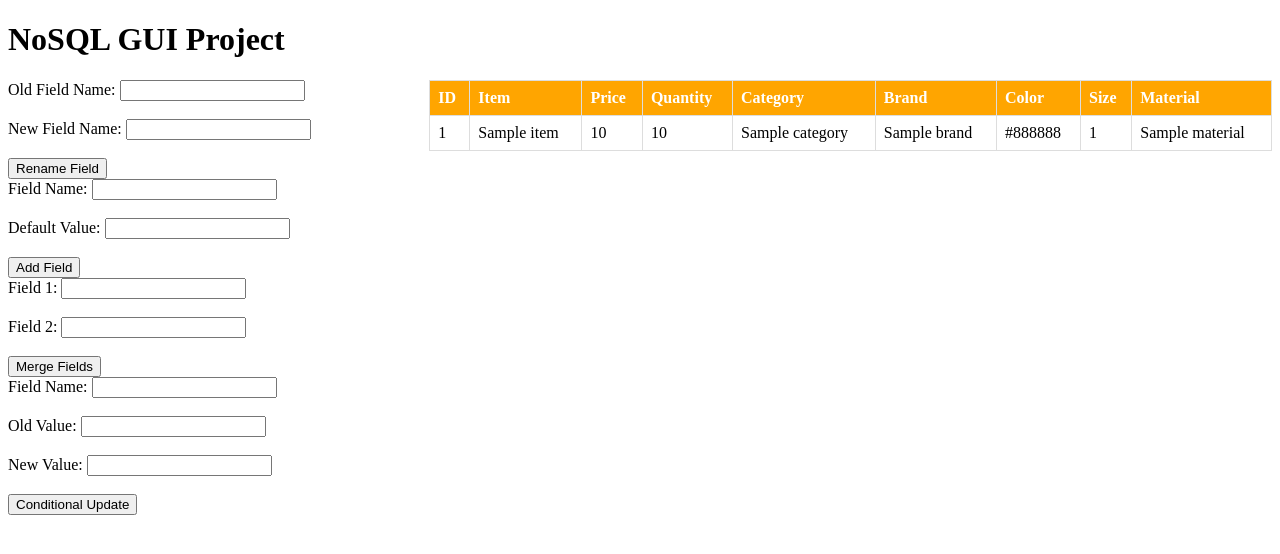
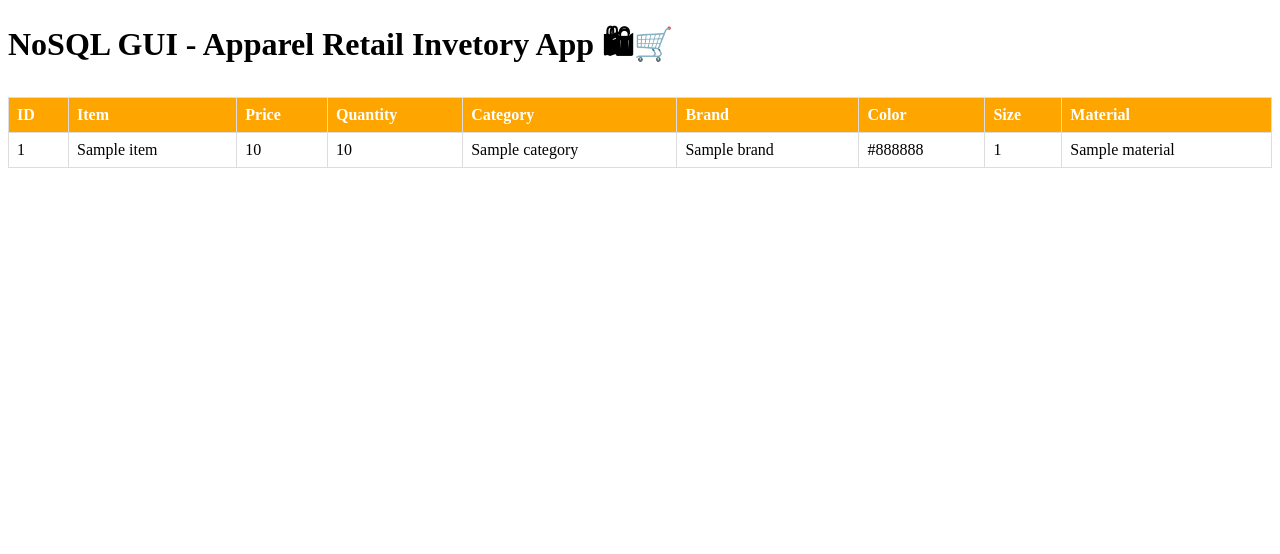
Before and after one commit to Chuka-J-Uzo/NoSQL_GUI_Project_IUBH, a Flask app: page / in a window 1280 px wide. Shown: the top 554 px of the page. Run offline with Flask 3, Linux system fonts and the light colour scheme; a database or web service that is not in the repository returns one stand-in record (Sample ...).

Commit message:
Python app and READ.md updated with full installation directions

```diff
--- a/main.py
+++ b/main.py
@@ -16,11 +16,18 @@ client = MongoClient(mongo_uri)
 db = client['Datastream_db']
 collection = db['Data_collection']
 
-
+# Our sample database
 store_data = [
-    {"item": "Item 1", "price": 14.6, "quantity": 50, "category": "Category 1", "brand": "Brand Gaeger", "color": "Red", "size": "Small", "material": "Cotton"},
-    {"item": "Item 2", "price": 70.2, "quantity": 30, "category": "Category 2", "brand": "Brand Umlaut", "color": "Blue", "size": "Medium", "material": "Polyester"},
-
+    {"item": "Item 1 ", "price": 14.6, "quantity": 50, "category": "Category 1", "brand": "Brand Gaeger", "color": "Red", "size": "Small", "material": "Cotton"},
+    {"item": "Item 2 🛍", "price": 70.2, "quantity": 30, "category": "Category 2", "brand": "Brand Umlaut", "color": "Blue", "size": "Medium", "material": "Polyester"},
+    {"item": "Item 3 🛍", "price": 130.7, "quantity": 20, "category": "Category 3", "brand": "Brand Caela", "color": "Green", "size": "Large", "material": "Silk"},
+    {"item": "Item 4 🛍" , "price": 43.5, "quantity": 15, "category": "Category 1", "brand": "Brand Devon", "color": "Yellow", "size": "Small", "material": "Wool"},
+    {"item": "Item 5 🛍", "price": 62.32, "quantity": 10, "category": "Category 2", "brand": "Brand Easel", "color": "Orange", "size": "Medium", "material": "Cotton"},
+    {"item": "Item 6", "price": 60.0, "quantity": 5, "category": "Category 3", "brand": "Brand Flourish", "color": "Purple", "size": "Large", "material": "Polyester"},
+    {"item": "Item 7", "price": 110.9, "quantity": 2, "category": "Category 1", "brand": "Brand Gourman", "color": "Black", "size": "Small", "material": "Leather"},
+    {"item": "Item 8", "price": 80.3, "quantity": 1, "category": "Category 2", "brand": "Brand Heissen", "color": "White", "size": "Medium", "material": "Nylon"},
+    {"item": "Item 9", "price": 90.05, "quantity": 0, "category": "Category 3", "brand": "Brand Texas", "color": "Brown", "size": "Large", "material": "Denim"},
+    {"item": "Item 10", "price": 10.60, "quantity": 0, "category": "Category 1", "brand": "Brand Johannsen", "color": "Gray", "size": "Small", "material": "Polyester"}
 ]
 
 # Insert the data into the collection
@@ -41,64 +48,10 @@ def index():
     return render_template('index.html', items=items)
 
 
-@app.route('/remove_field', methods=['POST'])
-def remove_field():
-    # Retrieve the field to be removed
-    field_name = request.form['field_name']
-
-    # Remove the field from all documents in the collection
-    collection.update_many({}, {'$unset': {field_name: 1}})
-
-    # Redirect to the display page
-    return redirect('/')
-
-
-@app.route('/rename_field', methods=['POST'])
-def rename_field():
-    # Retrieve the field to be renamed and the new name
-    old_name = request.form['old_name']
-    new_name = request.form['new_name']
-
-    # Rename the field in all documents in the collection
-    collection.update_many({}, {'$rename': {old_name: new_name}})
-
-    # Redirect to the display page
-    return redirect('/')
-
-
-@app.route('/add_field', methods=['POST'])
-def add_field():
-    # Retrieve the field name and default value
-    field_name = request.form['field_name']
-    default_value = request.form['default_value']
-
-    # Add the field to all documents in the collection
-    collection.update_many({}, {'$set': {field_name: default_value}})
-
-    # Redirect to the display page
-    return redirect('/')
-
-
-@app.route('/merge_fields', methods=['POST'])
-def merge_fields():
-    # Retrieve the names of the two fields to be merged and the name of the new merged field
-    field1 = request.form['field1']
-    field2 = request.form['field2']
-    new_field = request.form['new_field']
-
-    # Merge the two fields in all documents in the collection
-    collection.update_many({}, {'$set': {new_field: {'$concat': ['$' + field1, ' ', '$' + field2]}}})
-
-    # Remove the original fields from all documents in the collection
-    collection.update_many({}, {'$unset': {field1: 1, field2: 1}})
-
-    # Redirect to the display page
-    return redirect('/')
-
 @app.route('/display')
 def display():
     # Retrieve data from the database
-    store_data = collection.find()
+    store_data = list(db.Data_collection.find())
 
     # Convert the cursor to a list
     items = list(store_data)
@@ -108,8 +61,7 @@ def display():
         item['_id'] = str(item['_id'])
 
     # Render the data in the template
-    return render_template('display.html', items=items)
-
+    return render_template('index.html', items=items)
 
 
 if __name__ == '__main__':
--- a/requirements.txt
+++ b/requirements.txt
@@ -2,3 +2,4 @@ flask
 pymongo
 pandas
 numpy
+"pymongo[gssapi,aws,ocsp,snappy,zstd,encryption]"
--- a/templates/index.html
+++ b/templates/index.html
@@ -1,58 +1,41 @@
 <!DOCTYPE html>
 <html>
   <head>
-    <title>NoSQL GUI Project</title>
+    <title>🛍🛒NoSQL GUI - Apparel Retail Invetory</title>
     <link rel="stylesheet" type="text/css" href="style.css">
     <link rel="stylesheet" type="text/css" href="display.css">
 
+
+    <style>
+      /* Define styles for table */
+      table {
+        border-collapse: collapse;
+        width: 100%;
+      }
+
+      /* Define styles for table header */
+      th {
+        background-color: orange;
+        border: 1px solid #ddd;
+        padding: 8px;
+        text-align: left;
+      }
+
+      /* Define styles for table rows */
+      tr:nth-child(even) {
+        background-color: #f2f2f2;
+      }
+
+      /* Define styles for table data cells */
+      td {
+        border: 1px solid #ddd;
+        padding: 8px;
+        text-align: left;
+      }
+    </style>
   </head>
   <body>
-    <h1>NoSQL GUI Project</h1>
-
-    <div style="display: flex;">
-      <!-- Left side column for forms -->
-      <div style="flex: 1;">
-        <!-- Rename Field form -->
-        <form action="/rename_field" method="post">
-          <label for="old_name">Old Field Name:</label>
-          <input type="text" id="old_name" name="old_name"><br><br>
-          <label for="new_name">New Field Name:</label>
-          <input type="text" id="new_name" name="new_name"><br><br>
-          <input type="submit" value="Rename Field">
-        </form>
-
-        <!-- Add Field form -->
-        <form action="/add_field" method="post">
-          <label for="field_name">Field Name:</label>
-          <input type="text" id="field_name" name="field_name"><br><br>
-          <label for="default_value">Default Value:</label>
-          <input type="text" id="default_value" name="default_value"><br><br>
-          <input type="submit" value="Add Field">
-        </form>
-
-        <!-- Merge Fields form -->
-        <form action="/merge_fields" method="post">
-          <label for="field1">Field 1:</label>
-          <input type="text" id="field1" name="field1"><br><br>
-          <label for="field2">Field 2:</label>
-          <input type="text" id="field2" name="field2"><br><br>
-          <input type="submit" value="Merge Fields">
-        </form>
-
-        <!-- Conditional Update form -->
-        <form action="/conditional_update" method="post">
-          <label for="field_name">Field Name:</label>
-          <input type="text" id="field_name" name="field_name"><br><br>
-          <label for="old_value">Old Value:</label>
-          <input type="text" id="old_value" name="old_value"><br><br>
-          <label for="new_value">New Value:</label>
-          <input type="text" id="new_value" name="new_value"><br><br>
-          <input type="submit" value="Conditional Update">
-        </form>
-      </div>
-
-      <!-- Right side column for display table -->
-<div style="flex: 2;">
+    <h1>NoSQL GUI - Apparel Retail Invetory App 🛍🛒</h1>
     <table>
       <thead>
         <tr>
@@ -83,11 +66,5 @@
         {% endfor %}
       </tbody>
     </table>
-</div>
-
-
-
-    </div>
-
   </body>
 </html>
```
Also changed, not shown: docker-compose.yml (added, +38 -0 lines), queries.md (added, +58 -0 lines), templates/backups/index.html (added, +93 -0 lines), templates/display.html (deleted, +0 -70 lines), README.md, templates/backups/backup.py (renamed from backup.py), templates/backups/main_1.py (renamed from main_1.py), 3 other files. Lines whose indentation alone changed are shown as unchanged.
